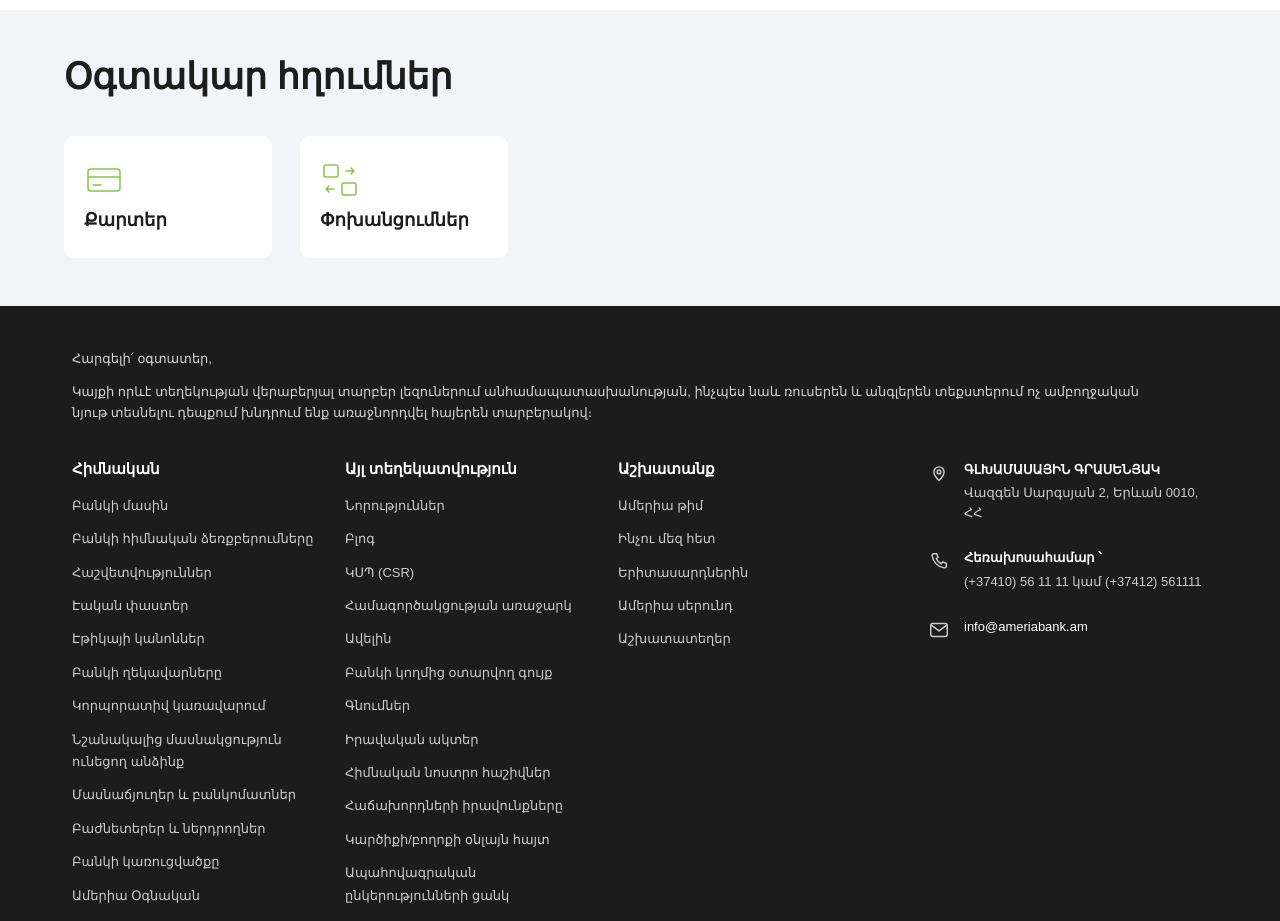
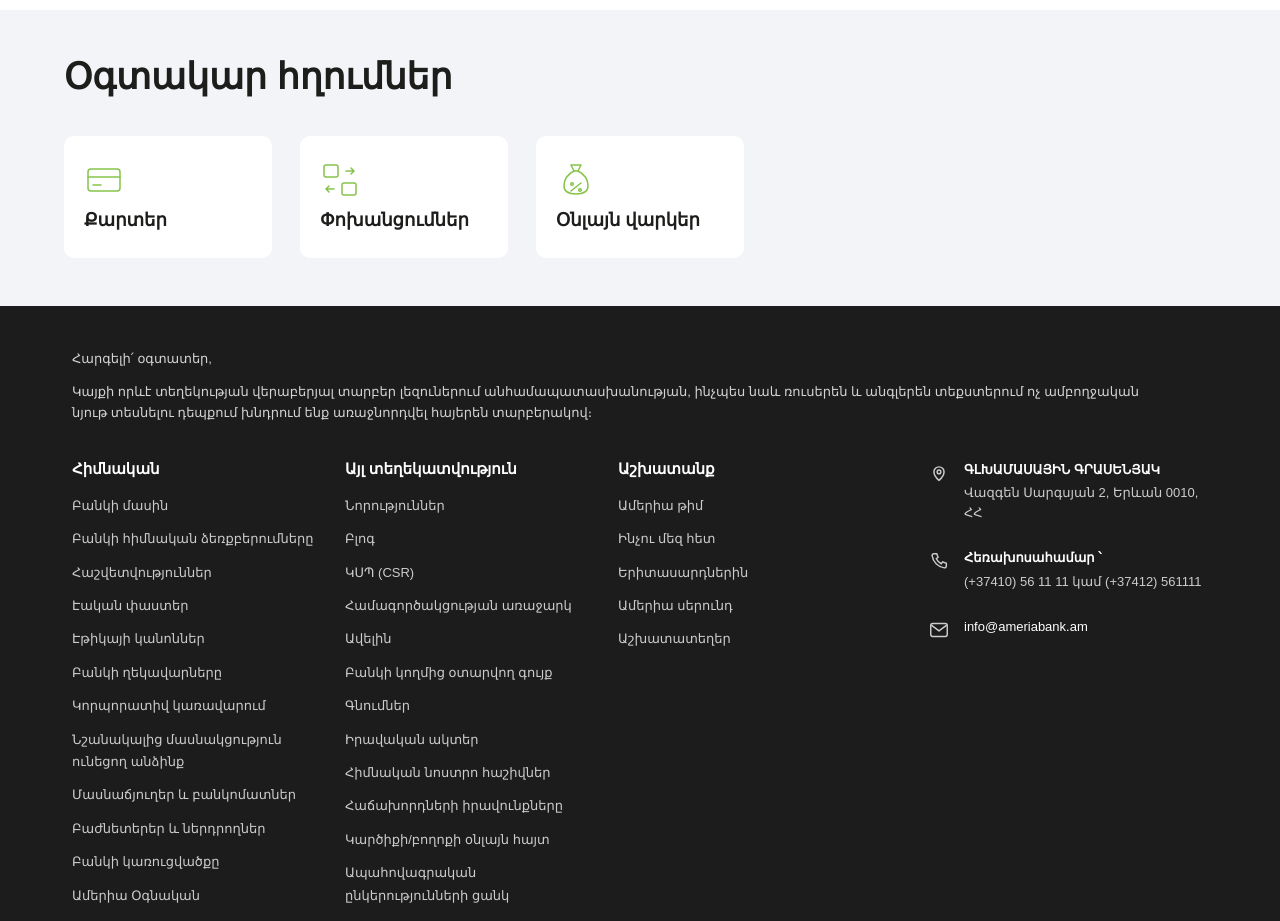
Before and after one commit to Artur-2013/AmeriaBank, a React (Vite) app: page / in a window 1280 px wide. Shown: the part 960-1881 px from the top of the page. Built offline with nearby package versions, Linux system fonts and the light colour scheme.

Commit message:
usefullinksCards3

```diff
--- a/src/pages/Glxavor.jsx
+++ b/src/pages/Glxavor.jsx
@@ -185,6 +185,17 @@ export default function Glxavor() {
         </svg>
         <span className="gl-link-card__title">Փոխանցումներ</span>
       </a>
+      <a href="#" className="gl-link-card">
+  <svg className="gl-link-card__icon" viewBox="0 0 40 40" fill="none" stroke="currentColor" strokeWidth="1.5" strokeLinecap="round" strokeLinejoin="round" aria-hidden="true">
+    <path d="M15 5h10l-3 6h-4z" />
+    <path d="M18 11c-6 3-10 8-10 15 0 5 4 8 12 8s12-3 12-8c0-7-4-12-10-15" />
+    <circle cx="16" cy="24" r="1.3" />
+    <circle cx="24" cy="30" r="1.3" />
+    <path d="M25 23l-10 8" />
+  </svg>
+  <span className="gl-link-card__title">Օնլայն վարկեր</span>
+</a>
+
     </div>
   </div>
 </div>
```
